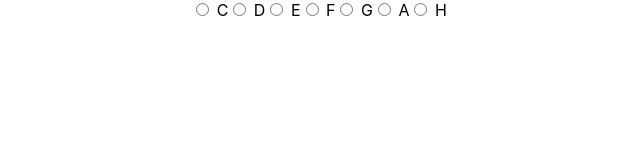
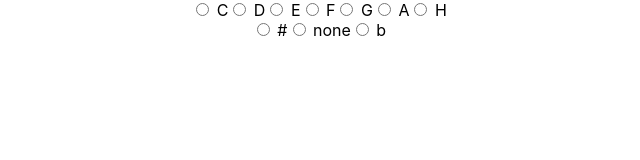
Before and after one commit to martepeluk/achordio, a React (Create React App) app: page / in a window 1280 px wide. Shown: the top 160 px of the page, without its empty margins (321-961 px from the left). Built offline with nearby package versions, Linux system fonts and the light colour scheme.

Commit message:
Added sharps and flats as radio buttons

```diff
--- a/src/App.tsx
+++ b/src/App.tsx
@@ -2,7 +2,7 @@ import React from 'react';
 import './App.css';
 import Chord from './chords/chord';
 
-const noteValues: Record<number, string> = {
+const noteValueToString: Record<number, string> = {
   0: 'C',
   1: 'C#',
   2: 'D',
@@ -17,23 +17,47 @@ const noteValues: Record<number, string> = {
   11: 'H'
 }
 
-class App extends React.Component<{}, {notes: string[]}> {
+const noteStringToValue: Record<string, number> = {
+  'C': 0,
+  'C#': 1,
+  'D': 2,
+  'D#': 3,
+  'E': 4,
+  'F': 5,
+  'F#': 6,
+  'G': 7,
+  'G#': 8,
+  'A': 9,
+  'A#': 10,
+  'H': 11
+}
+
+class App extends React.Component<{}, {notes: string[], sharp: number}> {
   constructor(props: any) {
     super(props);
     this.state = {
-      notes: []
+      notes: [],
+      sharp: 0
     };
     this.onChangeNote = this.onChangeNote.bind(this);
+    this.onChangeSharp = this.onChangeSharp.bind(this);
   }
 
   onChangeNote(event: any) {
     var noteValue: number = +event.target.value;
-    console.log(noteValues[noteValue]);
-    console.log(noteValues[(noteValue + 4) % 12]);
-    console.log(noteValues[(noteValue + 7) % 12]);
-    console.log(noteValues[(noteValue + 11) % 12]);
-    var noteList : any = [noteValues[noteValue], noteValues[(noteValue + 4) % 12], noteValues[(noteValue + 7) % 12], noteValues[(noteValue + 11) % 12]]
-    this.setState({notes : noteList});
+    let noteList: string[] = this.calculateChordFromBaseNote(noteValue);
+    this.setState({notes : noteList, sharp : this.state.sharp});
+  }
+
+  onChangeSharp(event: any) {
+    var sharpValue: number = +event.target.value;
+    let noteList: string[] = this.calculateChordFromBaseNote(noteStringToValue[this.state.notes[0]] + sharpValue);
+    this.setState({notes : noteList, sharp : this.state.sharp});
+  }
+
+  calculateChordFromBaseNote(baseNote: number): string[] {
+    var noteStringList: string[] = [noteValueToString[baseNote % 12], noteValueToString[(baseNote + 4) % 12], noteValueToString[(baseNote + 7) % 12], noteValueToString[(baseNote + 11) % 12]];
+    return noteStringList;
   }
 
   render() {
@@ -49,6 +73,12 @@ class App extends React.Component<{}, {notes: string[]}> {
           <input type="radio" value="11" name="note" /> H
         </div>
 
+        <div onChange={this.onChangeSharp}>
+          <input type="radio" value="1" name="sharp" /> #
+          <input type="radio" value="0" name="sharp" /> none
+          <input type="radio" value="-1" name="sharp" /> b
+        </div>
+
         <Chord notes={this.state.notes}/>
       </div>
     );
```
